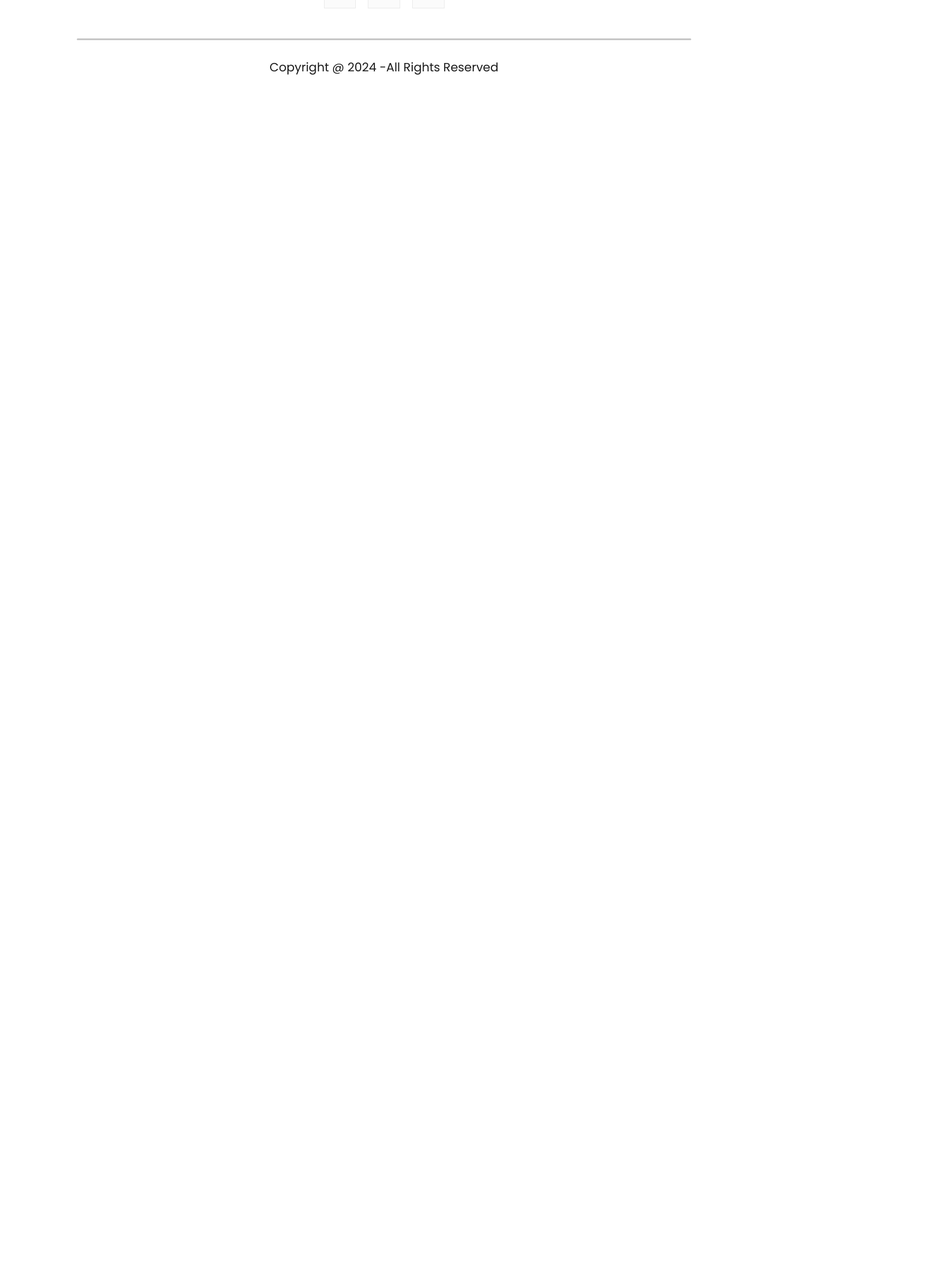
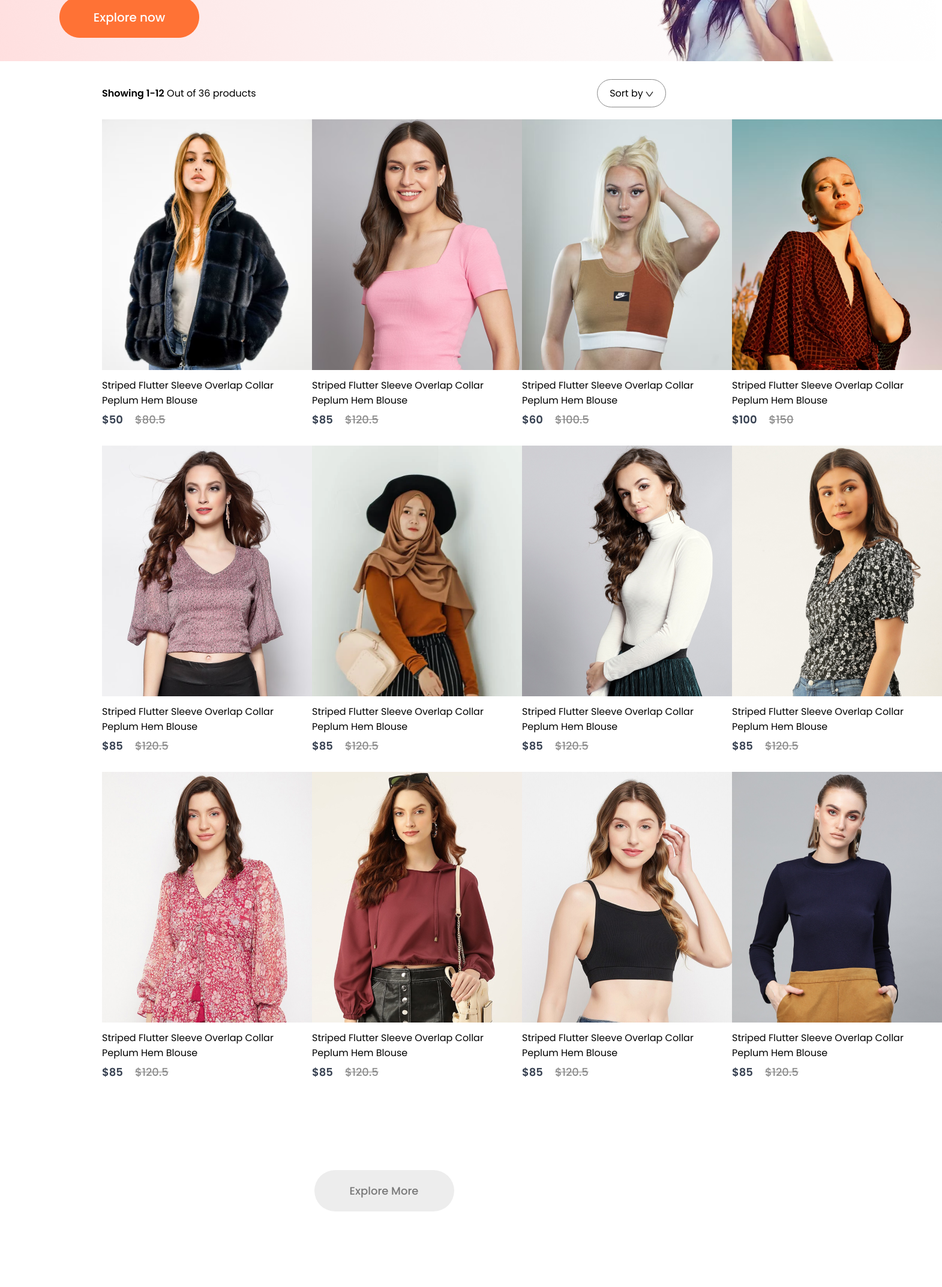
Before and after one commit to creation7654321/clothes-wear-react, a React (Vite) app: page /womens in a window 1280 px wide. Shown: the part 360-2506 px from the top of the page at 60% size, 1570 px wide, since content can reach past the window. Before the commit the page ends 800 px from the top, so only its background shows below. Built offline with nearby package versions, Linux system fonts and the light colour scheme.

Commit message:
completing the ShopCategory page. click on men in navbar will display mens item and same goes to women and childre

```diff
--- a/src/App.jsx
+++ b/src/App.jsx
@@ -7,6 +7,9 @@
 import Cart from './Pages/Cart'
 import LoginSignup from './Pages/LoginSignup'
 import Footer from './Components/Footer/Footer'
+import men_banner from './Components/Assets/banner_mens.png'
+import women_banner from './Components/Assets/banner_women.png'
+import kid_banner from './Components/Assets/banner_kids.png'
 
 export default function App() {
   return (
@@ -16,9 +19,9 @@
           <Navbar/>
           <Routes>
             <Route path='/' element={<Shop/>}/>
-            <Route path='/mens' element={<ShopCategory category="men" />}/>
-            <Route path='/womens' element={<ShopCategory category="women" />}/>
-            <Route path='/kids' element={<ShopCategory category="kids" />}/>
+            <Route path='/mens' element={<ShopCategory banner={men_banner} category="men" />}/>
+            <Route path='/womens' element={<ShopCategory banner={women_banner} category="women" />}/>
+            <Route path='/kids' element={<ShopCategory banner={kid_banner} category="kid" />}/>
             <Route path='product' element={<Product/>}>
               <Route path=':productId' element={<Product />}/>
             </Route>
--- a/src/Pages/CSS/ShopCategory.css
+++ b/src/Pages/CSS/ShopCategory.css
@@ -0,0 +1,47 @@
+.shopcategory-banner{
+    display: block;
+    margin: 30px auto;
+}
+.shopcategory-indexSort{
+    display: flex;
+    margin: 0px 170px;
+    justify-content: space-between;
+    align-items: center;
+
+}
+.shopcategory-sort{
+    padding: 10px 20px;
+    border-radius: 40px;
+    border: 1px solid #888;
+}
+.shopcategory-indexSort p span{
+    font-weight: 600;
+}
+.shopcategory-products{
+    margin: 20px 170px;
+    display: grid;
+    grid-template-columns: 1fr 1fr 1fr 1fr;
+    /* grid-template-columns: repeat(auto-fill, minmax(240px,1fr)); */
+    row-gap: 30px;
+
+}
+.shopcategory-loadmore{
+    display: flex;
+    justify-content: center;
+    align-items: center;
+    margin: 150px auto;
+    width: 233px;
+    height: 69px;
+    border-radius: 75px;
+    background: #ededed;
+    color: #787878;
+    font-size: 18px;
+    font-weight: 500;
+
+
+
+
+
+
+
+}
--- a/src/Pages/ShopCategory.jsx
+++ b/src/Pages/ShopCategory.jsx
@@ -1,14 +1,44 @@
-import React, { useContext } from 'react'
-import './CSS/ShopCategory.css'
-
+import React, { useContext } from "react";
+import "./CSS/ShopCategory.css";
+import { ShopContext } from "../Context/ShopContext";
+import dropdown_icon from "../Components/Assets/dropdown_icon.png";
+import Item from "../Components/Item/Item";
 
 export default function ShopCategory(props) {
-
-
+  const { all_product } = useContext(ShopContext);
   return (
     <div className="shop-category">
-
+      <img className='shopcategory-banner'  src={props.banner} alt="" />
+      <div className="shopcategory-indexSort">
+        <p>
+          <span>Showing 1-12</span> Out of 36 products
+        </p>
+        <div className="shopcategory-sort">
+          Sort by <img src={dropdown_icon} alt="" />
+        </div>
+      </div>
+      <div className="shopcategory-products">
+        {all_product.map((item, i) => {
+          if (props.category === item.category) {
+            return (
+              <Item
+                key={i}
+                id={item.id}
+                name={item.name}
+                image={item.image}
+                new_price={item.new_price}
+                old_price={item.old_price}
+              />
+            );
+          }
+          else {
+            return null;
+          }
+        })}
+      </div>
+      <div className="shopcategory-loadmore">
+        Explore More
+      </div>
     </div>
-
-  )
+  );
 }
```
